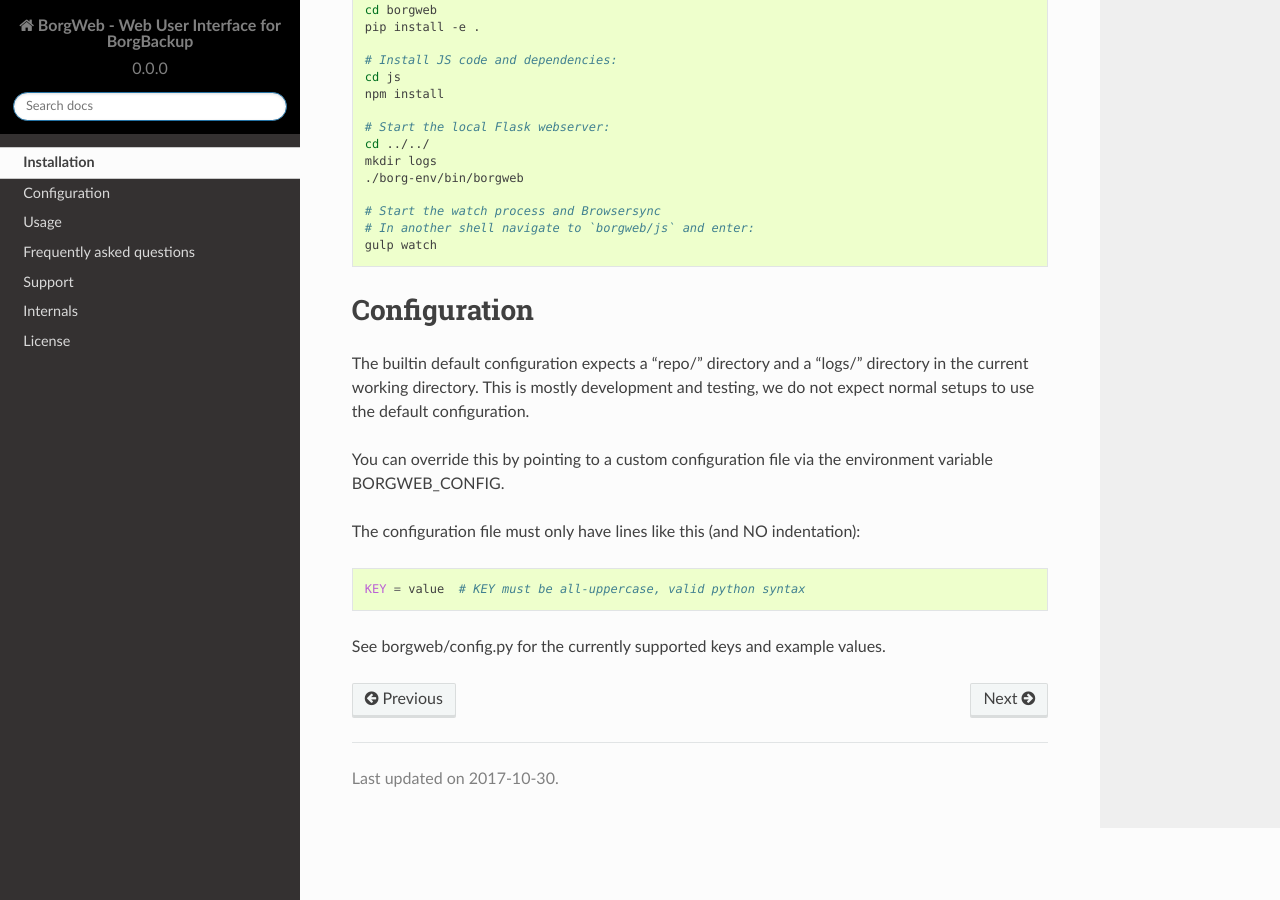
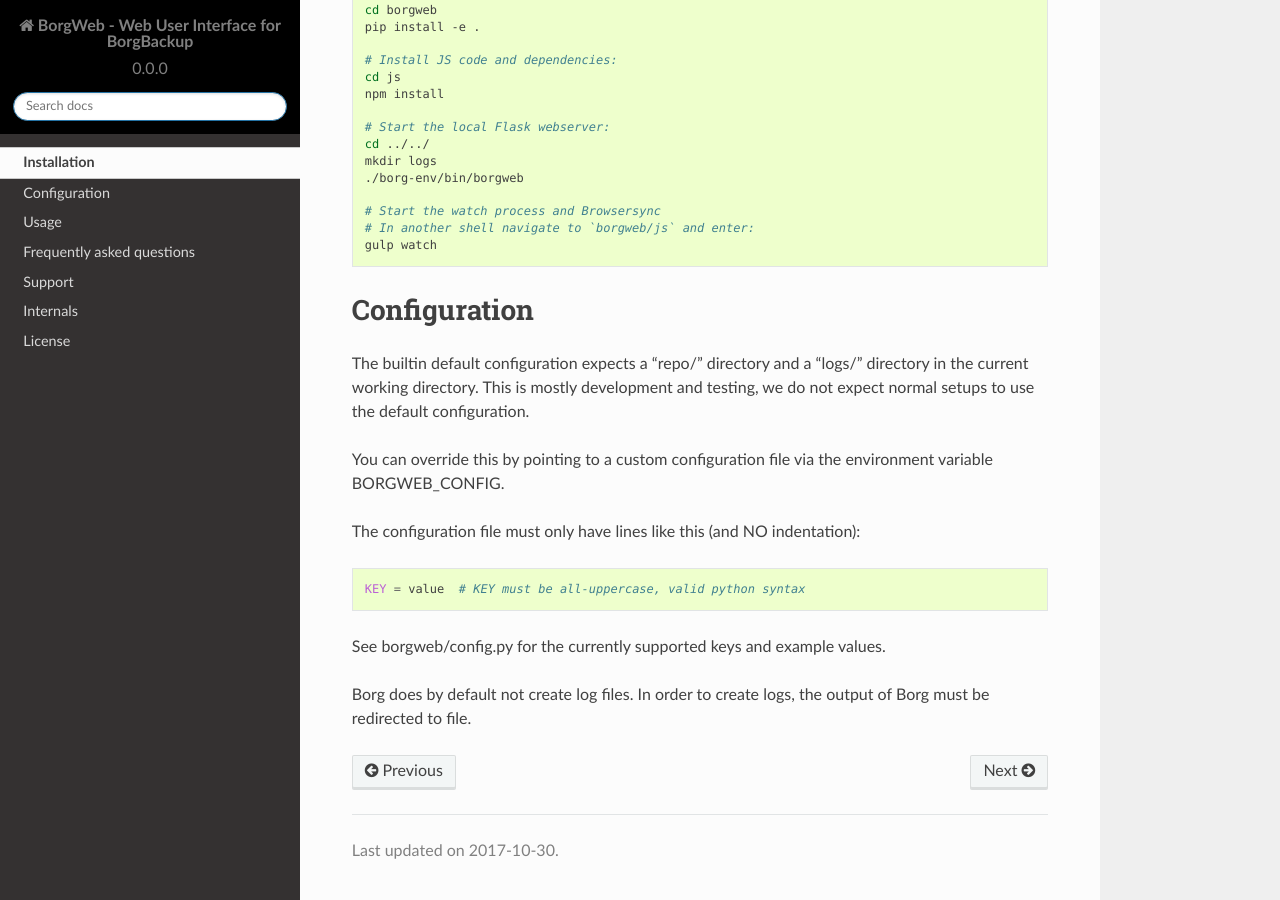
Before and after one commit to borgbackup/borgweb, a Sphinx documentation site: the page built from docs/installation.rst, in a window 1280 px wide and 900 px high, scrolled down 546 px. Built offline with Sphinx 7.4.7 and the Read the Docs theme 2.0.0, drawn with Linux system fonts in a browser that asks for light colours.

Commit message:
Update installation.rst
Information on how to find borg-logfiles added (i.e. redirect the borg output to file)

```diff
--- a/docs/installation.rst
+++ b/docs/installation.rst
@@ -52,3 +52,5 @@
   KEY = value  # KEY must be all-uppercase, valid python syntax
 
 See borgweb/config.py for the currently supported keys and example values.
+
+Borg does by default not create log files. In order to create logs, the output of Borg must be redirected to file.
```
